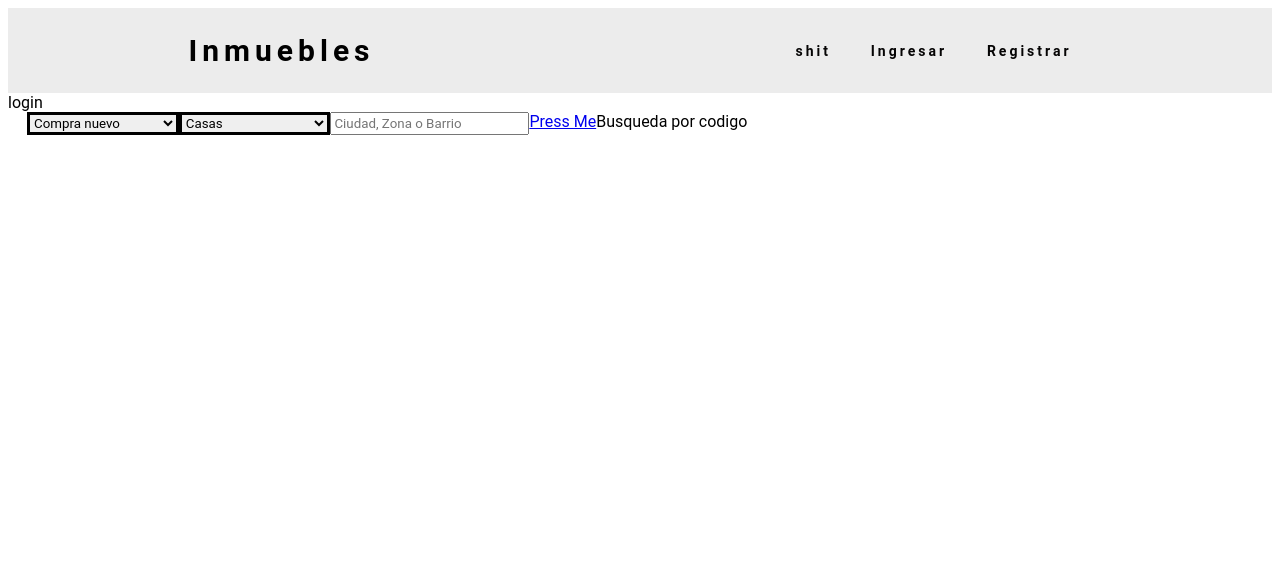
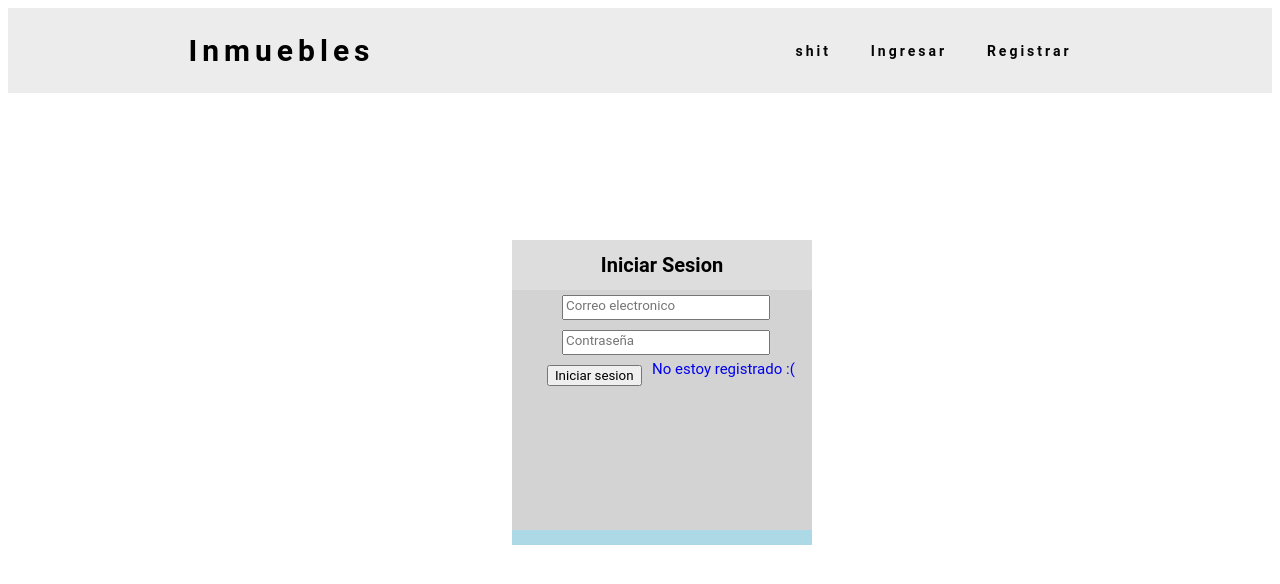
Before and after one commit to DanielR9808/ProyectoInmobiliaria, a React (Create React App) app: page /login in a window 1280 px wide. Shown: the top 584 px of the page. Built offline with nearby package versions, Linux system fonts and the light colour scheme.

Commit message:
Login and register components with fixed router

```diff
--- /dev/null
+++ b/src/Components/LoginRegister/Login.css
@@ -0,0 +1,36 @@
+.loginDiv{
+    position:absolute;
+    top:30vh;left: 40vw;
+    height: 100px;width:300px;
+    border-bottom: 10px solid lightsteelblue;
+    background-color: rgba(211, 211, 211, 0.76);
+}
+.loginTitle{
+    text-align: center;
+    font-size: 20px;
+}
+
+.form{
+    position:absolute;
+    height: 100px;width: 300px;
+    top:50px;left:0px;
+    border-bottom: 15px solid lightblue;
+    background-color: lightgrey;
+}
+
+input{
+    position: relative;
+    left:50px;
+    height:15px;
+    width: 200px;
+    margin:2px 0;
+}
+.loginButton{
+    position:relative;
+    left:35px;top:5px;
+}
+.registerLink{
+    position:absolute;
+    font-size:  15px ;
+    left:140px;top:55px
+}
--- a/src/Components/LoginRegister/Login.js
+++ b/src/Components/LoginRegister/Login.js
@@ -1,9 +1,22 @@
 import React from 'react'
-
+import {  Link} from "react-router-dom";
+import "./Login.css"
 export default function Login() {
     return (
-        <div>
-            login
+        <div className="loginDiv">
+            <h1 className="loginTitle">Iniciar Sesion</h1>
+
+        <div className="form">
+        <form className="loginForm">
+            <input type="text" placeholder="Correo electronico" className="emailInput" />
+            <input type="password" placeholder="Contraseña"className="passInput"/>
+            <button className="loginButton">Iniciar sesion</button>
+            <Link to="/register" > <p className="registerLink">No estoy registrado :(</p></Link>
+        </form>
+        </div>
+
+
+
         </div>
     )
 }
--- /dev/null
+++ b/src/Components/LoginRegister/Register.css
@@ -0,0 +1,31 @@
+.registerDiv{
+    position:absolute;
+    top:30vh;left: 40vw;
+    height: 300px;width:300px;
+    border-bottom: 10px solid lightsteelblue;
+    background-color: lightgrey;
+}
+.registerTitle{
+    text-align: center;
+    font-size: 20px;
+}
+
+.form{
+    position:absolute;
+    height: 240px;width: 300px;
+    top:50px;left:0px;
+    border-bottom: 15px solid lightblue;
+    background-color: lightgrey;
+}
+.registerButton{
+    position:absolute;
+    left:110px;bottom:10px;
+}
+input{
+    position: relative;
+    left:50px;
+    height:15px;
+    width: 200px;
+    padding-bottom: 5px;
+    margin: 5px 0;
+}
--- a/src/Components/LoginRegister/Register.js
+++ b/src/Components/LoginRegister/Register.js
@@ -1,9 +1,23 @@
 import React from 'react'
-
+import "./Register.css"
 export default function Register() {
     return (
-        <div>
-            registar
+        <div className="registerDiv">
+            <h1 className="registerTitle">Registro</h1>
+
+        <div className="form">
+        <form className="registerForm">
+            <input type="text" placeholder="Correo electronico" className="emailInput" />
+            <input type="password" placeholder="Contraseña"className="passInput"/>
+            <input type="password" placeholder="Confirmar contraseña" className="passConfirmInput"/>
+            <input type="text" placeholder="Nombre" className="nameInput"/>
+            <input type="text" placeholder="Apellidos" className="lastNameInput"/>
+            <input type="text" placeholder="Numero de Celular" className="phoneNumberInput"/>
+            <button className="registerButton">Registrar</button>
+
+        </form>
+        </div>
+
         </div>
     )
 }
--- a/src/Containers/HomePage.js
+++ b/src/Containers/HomePage.js
@@ -4,7 +4,6 @@ import Nav from '../Components/Nav/Nav'
 import Login from '../Components/LoginRegister/Login'
 import Register from '../Components/LoginRegister/Register'
 import PrincipalSearch from '../Components/PrincipalSearch/PrincipalSearch'
-
 import ImmovableComp from '../Containers/immovableComp'
 
 export default function HomePage() {
@@ -13,12 +12,19 @@ export default function HomePage() {
             <Router>
                 <Nav></Nav>
                 <Switch>
-                    <Route path="/login" component={Login}></Route>
-                    <Route path="/register" component={Register}></Route>
-                    <Route path="/inmuebles" component={ImmovableComp}></Route>
+                    <Route path="/login" render={()=>(
+                       <Login/>
+                    )}></Route>
+                    <Route path="/register" render={()=>(
+                       <Register/>
+                    )}></Route>
+                    <Route path="/inmuebles" render={()=>(
+                       <ImmovableComp/>
+                    )}></Route>
+                    <PrincipalSearch></PrincipalSearch>
                 </Switch>
             </Router>
-            <PrincipalSearch></PrincipalSearch>
+
         </>
     )
 }
```
Also changed, not shown: 1 other file (tests, documents, lock files or other folders).
